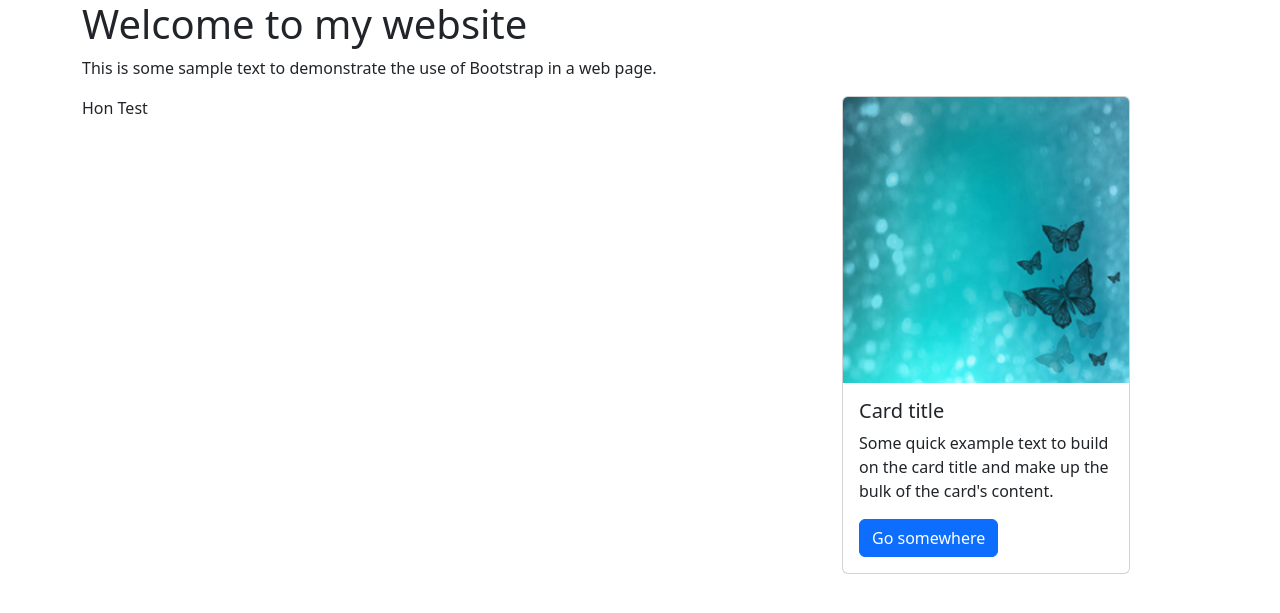
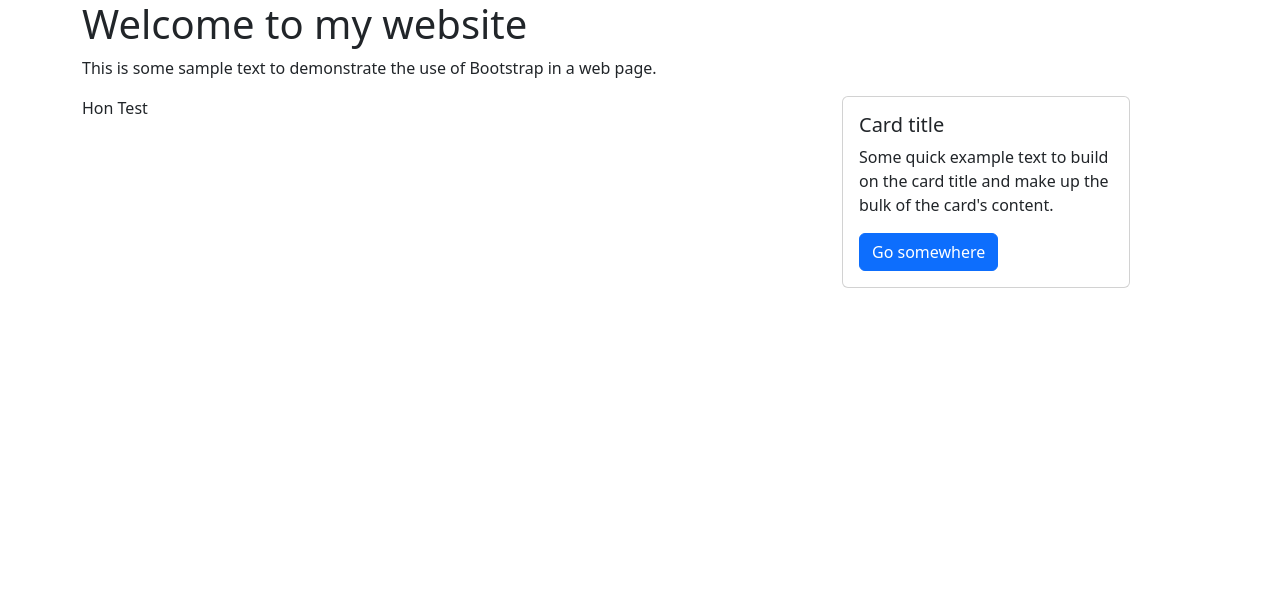
Before and after one commit to jirosin/hon-project, a Flask app: page / in a window 1280 px wide. Shown: the top 613 px of the page. Run offline with Flask 3, Linux system fonts and the light colour scheme.

Commit message:
remove picture

```diff
--- a/templates/index.html
+++ b/templates/index.html
@@ -16,7 +16,7 @@
       </div>
       <div class="col-4">
         <div class="card" style="width: 18rem;">
-          <img src="{{ url_for('static', filename='Sample-jpg-image-50kb.jpg')}}" class="card-img-top" alt="..." >
+          <!--<img src="{{ url_for('static', filename='Sample-jpg-image-50kb.jpg')}}" class="card-img-top" alt="..." > -->
           <div class="card-body">
             <h5 class="card-title">Card title</h5>
             <p class="card-text">Some quick example text to build on the card title and make up the bulk of the card's content.</p>
```
